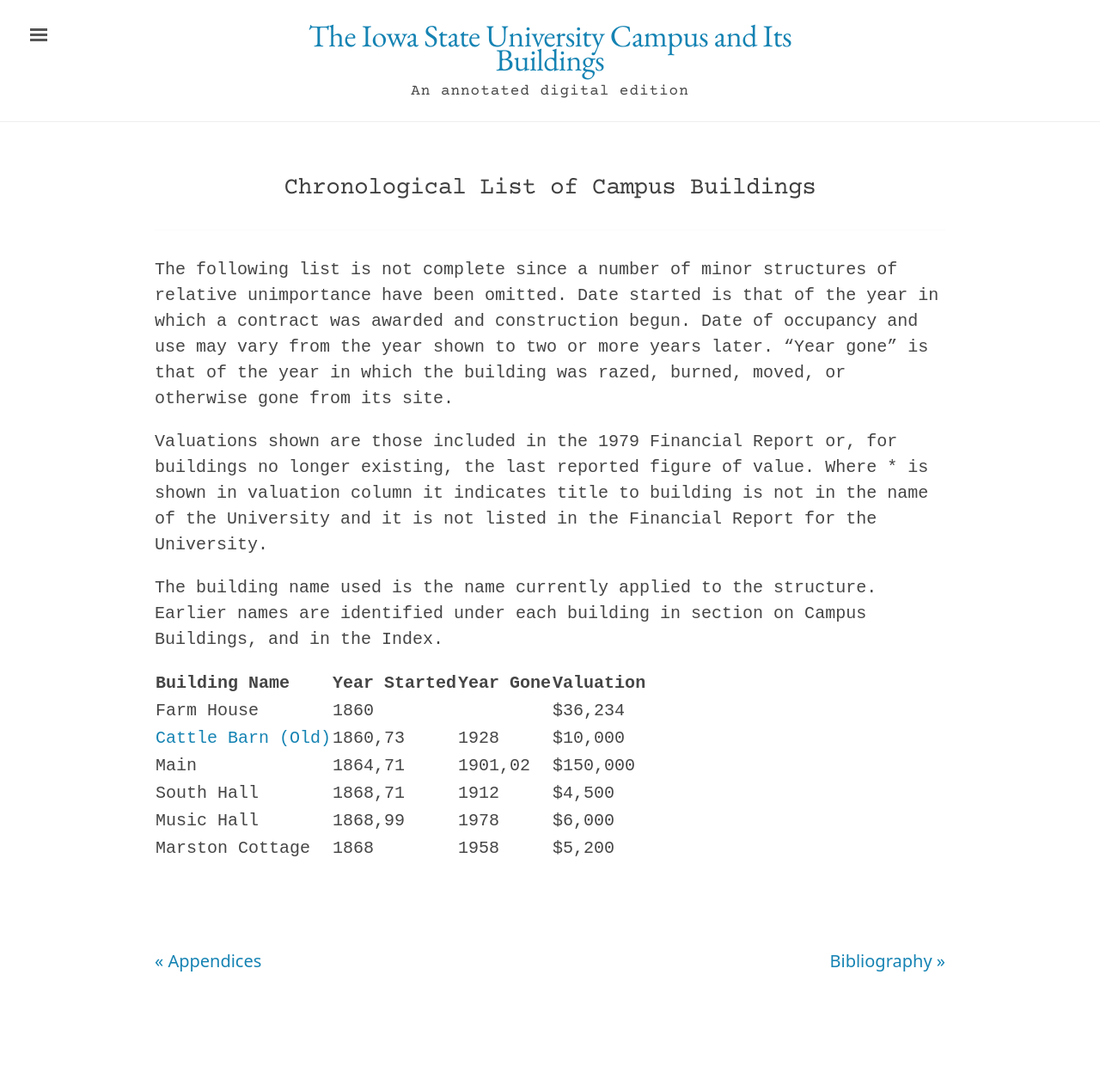
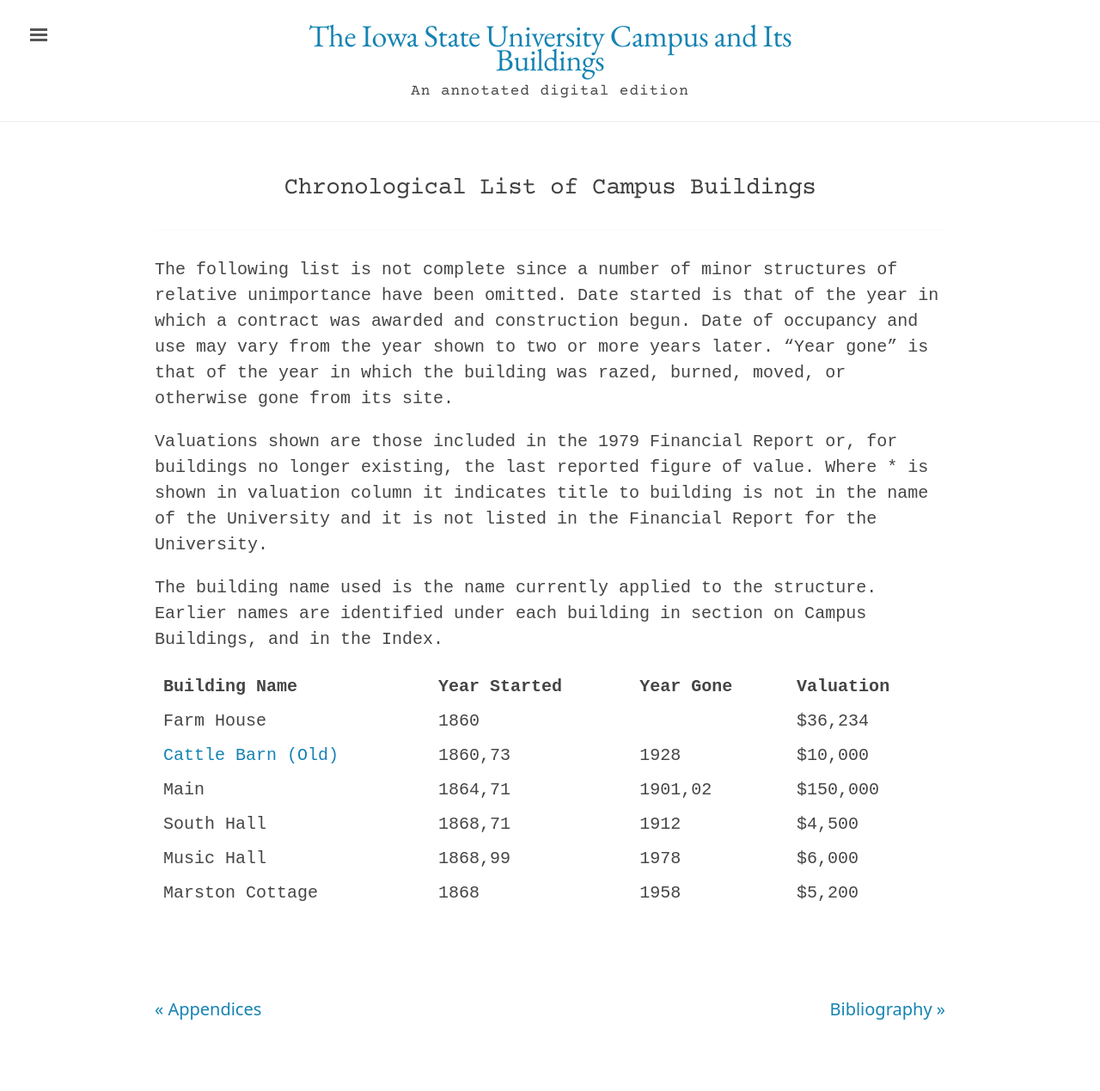
Before and after one commit to emanderson811/day-edition, a Jekyll site: the page built from _texts/1003day-chronology.md, in a window 1280 px wide. Shown: the whole page at 86% size. Built offline with Jekyll 4.4.1, drawn with Linux system fonts in a browser that asks for light colours; before the commit the page ends 1213 px from its top, so only the background shows below that.

Commit message:
Update table styles

```diff
--- a/_sass/_ed.scss
+++ b/_sass/_ed.scss
@@ -226,6 +226,7 @@
 table {
   border-collapse: collapse;
   border: none;
+  width: 100%;
   background: none;
   margin-bottom: 1rem;
   font-family:'Courier New', Courier, monospace;
@@ -235,6 +236,7 @@
   border: none;
   background: none;
   box-shadow: none;
+  padding: .25rem .5rem;
 }
 
 
```
